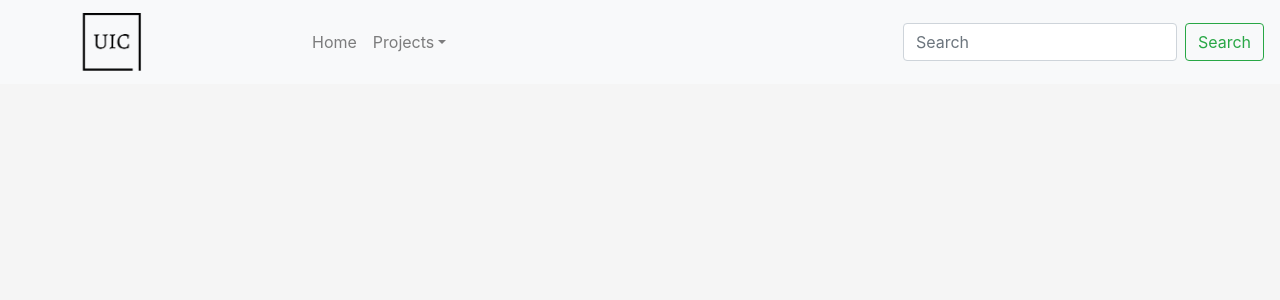
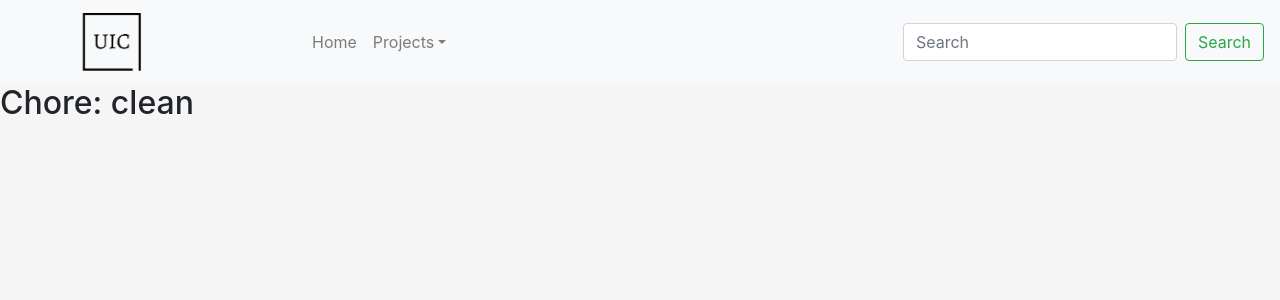
Before and after one commit to Fredrik93/react_tutorial, a React (Create React App) app: page /secondtodos in a window 1280 px wide. Shown: the top 300 px of the page. Built offline with nearby package versions, Linux system fonts and the light colour scheme.

Commit message:
add todoitem

```diff
--- /dev/null
+++ b/src/Components/Todos/SecondTodoItem.js
@@ -0,0 +1,9 @@
+import React from 'react'
+
+function SecondTodoItem(props) {
+    return (
+        <div>
+            <h2> Chore: {props.chore}  </h2>
+        </div>
+    )
+} export default SecondTodoItem
--- /dev/null
+++ b/src/Components/Todos/SecondTodos.js
@@ -0,0 +1,11 @@
+import React from 'react'
+import Item from './SecondTodoItem'
+class SecondTodos extends React.Component {
+    render() {
+        return (
+            <div>
+                <Item chore="clean" />
+            </div>
+        )
+    }
+} export default SecondTodos
--- a/src/Routing.js
+++ b/src/Routing.js
@@ -19,6 +19,7 @@ import Forms from "./Components/Forms";
 import FormsPractice from "./Components/FormsPractice";
 import MemeGenerator from "./Components/MemeGenerator/MemeGenerator";
 import SecondCounter from "./Components/SecondCounter";
+import SecondTodos from "./Components/Todos/SecondTodos"
 
 function Routing() {
     return (
@@ -47,6 +48,7 @@ function Routing() {
                                 <Route path="/formspractice" component={FormsPractice} />
                                 <Route path="/memegenerator" component={MemeGenerator} />
                                 <Route path="/secondcounter" component={SecondCounter} />
+                                <Route path="/secondtodos" component={SecondTodos} />
                             </div>
                         </div>
                     </>
```
